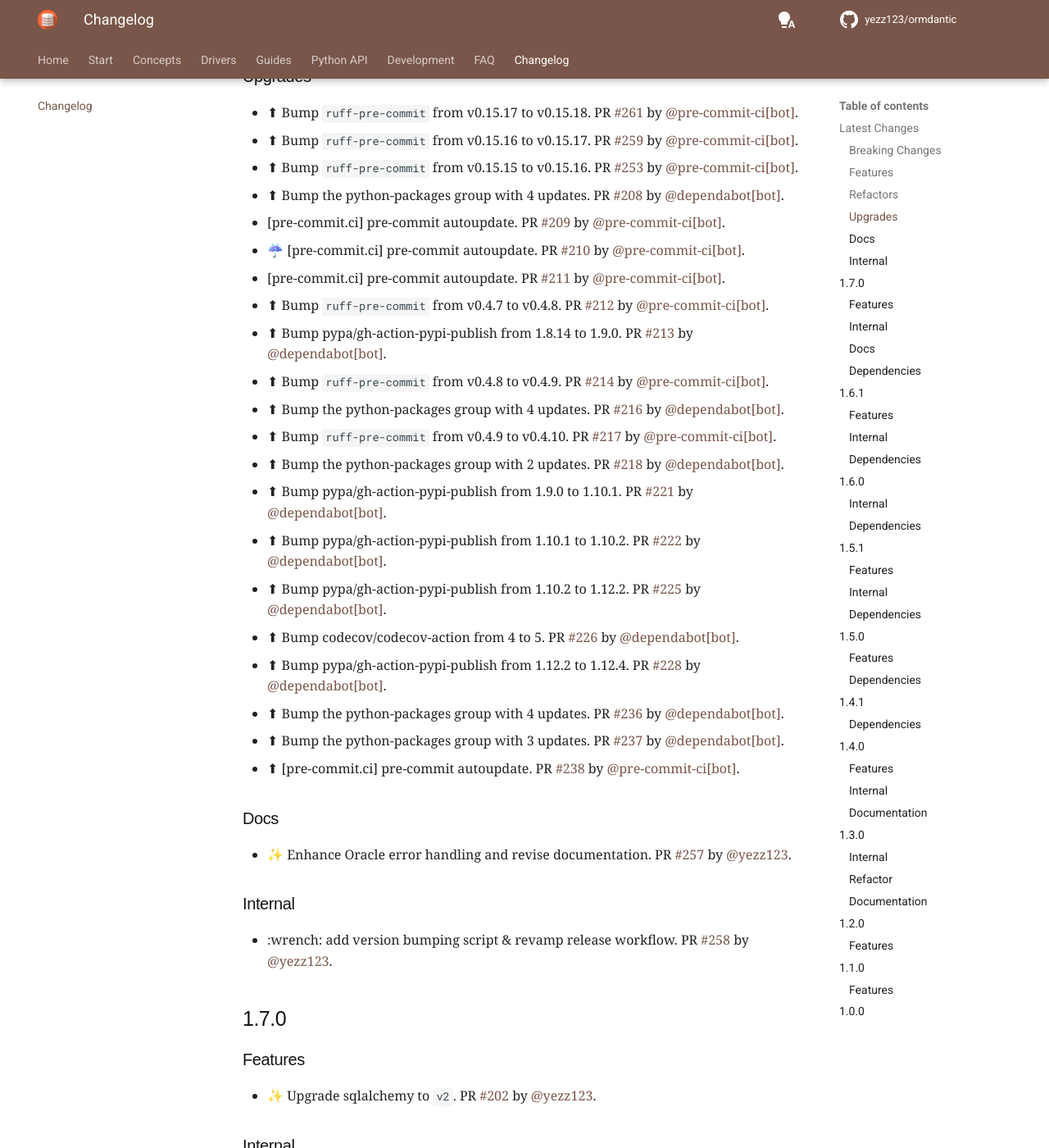
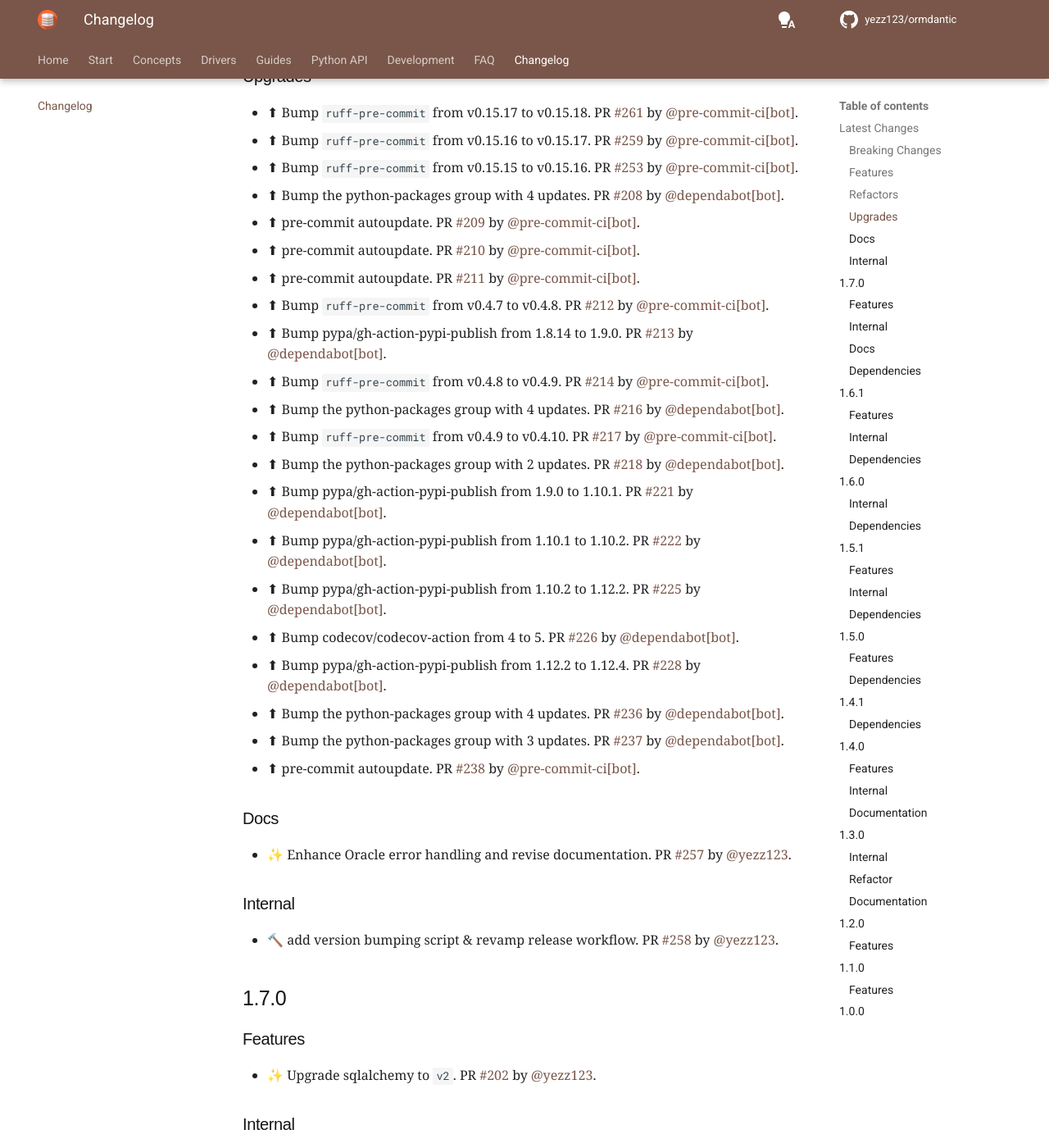
Before and after one commit to yezz123/ormdantic, an MkDocs documentation site: the page built from docs/release.md, in a window 1280 px wide and 1400 px high, scrolled down 905 px. Shown: the whole window at 82% size. Built offline with MkDocs 1.6.1 and Material for MkDocs 9.7.7, drawn with Linux system fonts in a browser that asks for light colours; comment, search, counter and statistics services are not loaded.

Commit message:
:memo: Update release and contributing documentation
- Revised the release notes to streamline the presentation of pre-commit autoupdates.
- Enhanced the contributing guide to include Ty type checking in the Git hooks setup.

```diff
--- a/docs/release.md
+++ b/docs/release.md
@@ -27,9 +27,9 @@
 * ⬆ Bump `ruff-pre-commit` from v0.15.16 to v0.15.17. PR [#259](https://github.com/yezz123/ormdantic/pull/259) by [@pre-commit-ci[bot]](https://github.com/apps/pre-commit-ci).
 * ⬆ Bump `ruff-pre-commit` from v0.15.15 to v0.15.16. PR [#253](https://github.com/yezz123/ormdantic/pull/253) by [@pre-commit-ci[bot]](https://github.com/apps/pre-commit-ci).
 - ⬆ Bump the python-packages group with 4 updates. PR [#208](https://github.com/yezz123/ormdantic/pull/208) by [@dependabot[bot]](https://github.com/apps/dependabot).
-- [pre-commit.ci] pre-commit autoupdate. PR [#209](https://github.com/yezz123/ormdantic/pull/209) by [@pre-commit-ci[bot]](https://github.com/apps/pre-commit-ci).
-- ☔ [pre-commit.ci] pre-commit autoupdate. PR [#210](https://github.com/yezz123/ormdantic/pull/210) by [@pre-commit-ci[bot]](https://github.com/apps/pre-commit-ci).
-- [pre-commit.ci] pre-commit autoupdate. PR [#211](https://github.com/yezz123/ormdantic/pull/211) by [@pre-commit-ci[bot]](https://github.com/apps/pre-commit-ci).
+- ⬆ pre-commit autoupdate. PR [#209](https://github.com/yezz123/ormdantic/pull/209) by [@pre-commit-ci[bot]](https://github.com/apps/pre-commit-ci).
+- ⬆ pre-commit autoupdate. PR [#210](https://github.com/yezz123/ormdantic/pull/210) by [@pre-commit-ci[bot]](https://github.com/apps/pre-commit-ci).
+- ⬆ pre-commit autoupdate. PR [#211](https://github.com/yezz123/ormdantic/pull/211) by [@pre-commit-ci[bot]](https://github.com/apps/pre-commit-ci).
 - ⬆ Bump `ruff-pre-commit` from v0.4.7 to v0.4.8. PR [#212](https://github.com/yezz123/ormdantic/pull/212) by [@pre-commit-ci[bot]](https://github.com/apps/pre-commit-ci).
 - ⬆ Bump pypa/gh-action-pypi-publish from 1.8.14 to 1.9.0. PR [#213](https://github.com/yezz123/ormdantic/pull/213) by [@dependabot[bot]](https://github.com/apps/dependabot).
 - ⬆ Bump `ruff-pre-commit` from v0.4.8 to v0.4.9. PR [#214](https://github.com/yezz123/ormdantic/pull/214) by [@pre-commit-ci[bot]](https://github.com/apps/pre-commit-ci).
@@ -43,7 +43,7 @@
 - ⬆ Bump pypa/gh-action-pypi-publish from 1.12.2 to 1.12.4. PR [#228](https://github.com/yezz123/ormdantic/pull/228) by [@dependabot[bot]](https://github.com/apps/dependabot).
 - ⬆ Bump the python-packages group with 4 updates. PR [#236](https://github.com/yezz123/ormdantic/pull/236) by [@dependabot[bot]](https://github.com/apps/dependabot).
 - ⬆ Bump the python-packages group with 3 updates. PR [#237](https://github.com/yezz123/ormdantic/pull/237) by [@dependabot[bot]](https://github.com/apps/dependabot).
-- ⬆ [pre-commit.ci] pre-commit autoupdate. PR [#238](https://github.com/yezz123/ormdantic/pull/238) by [@pre-commit-ci[bot]](https://github.com/apps/pre-commit-ci).
+- ⬆ pre-commit autoupdate. PR [#238](https://github.com/yezz123/ormdantic/pull/238) by [@pre-commit-ci[bot]](https://github.com/apps/pre-commit-ci).
 
 ### Docs
 
@@ -51,7 +51,7 @@
 
 ### Internal
 
-* :wrench: add version bumping script & revamp release workflow. PR [#258](https://github.com/yezz123/ormdantic/pull/258) by [@yezz123](https://github.com/yezz123).
+* 🔨 add version bumping script & revamp release workflow. PR [#258](https://github.com/yezz123/ormdantic/pull/258) by [@yezz123](https://github.com/yezz123).
 
 ## 1.7.0
 
```
Also changed, not shown: docs/development/contributing.md (+2 -1 lines).
